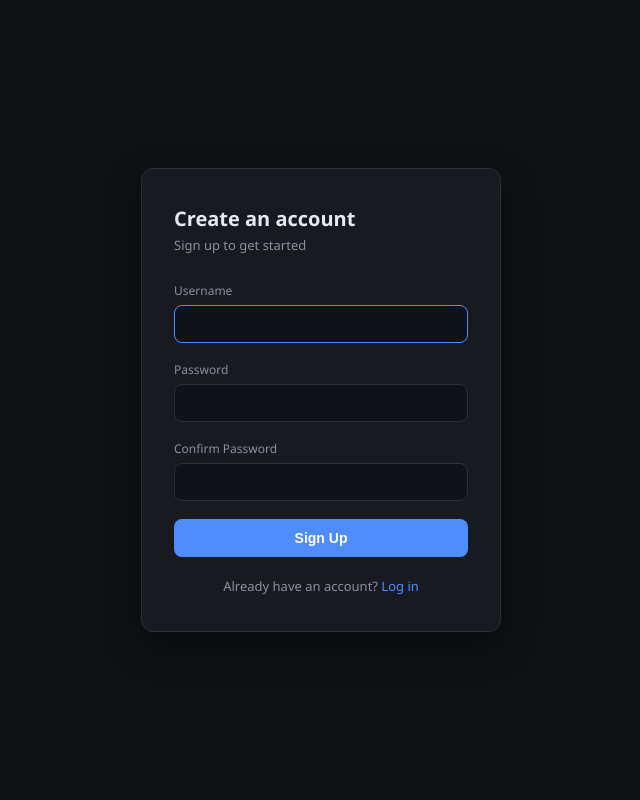
After one commit to jacoblee216/Movie-Tracker, a Django app: page /register/ in a window 1280 px wide. The commit adds this page. Shown: the whole page, without its empty margins (319-959 px from the left). Run offline with Django 5.2, Linux system fonts and the light colour scheme.

Commit message:
login and register working

```diff
--- a/config/urls.py
+++ b/config/urls.py
@@ -20,5 +20,7 @@ from core import views
 
 urlpatterns = [
     path('admin/', admin.site.urls),
-    path("", views.home, name="home")
+    path("", views.home, name="home"),
+    path('login/', views.login_view, name="login"),
+    path('register/', views.register, name="register")
 ]
--- a/core/admin.py
+++ b/core/admin.py
@@ -1,5 +1,5 @@
 from django.contrib import admin
-from .models import Movie, UserProfile
+from .models import Movie, AppUser
 # Register your models here.
 admin.site.register(Movie)
-admin.site.register(UserProfile)
+admin.site.register(AppUser)
--- a/core/templates/home.html
+++ b/core/templates/home.html
@@ -231,10 +231,10 @@
 
   <div class="profile-card">
     <div class="profile-header">
-      <div class="avatar">{{ request.user.username|slice:":1"|upper }}</div>
+      <div class="avatar">{{ username |slice:":1"|upper }}</div>
       <div>
-        <div class="profile-name">{{ request.user.username }}</div>
-        <div class="profile-sub">{{ request.user.email }}</div>
+        <div class="profile-name">{{ username }}</div>
+        <div class="profile-sub">Standard User</div>
       </div>
     </div>
     <div class="stat-row">
--- /dev/null
+++ b/core/templates/register.html
@@ -0,0 +1,167 @@
+<!DOCTYPE html>
+<html lang="en">
+<head>
+  <meta charset="UTF-8">
+  <meta name="viewport" content="width=device-width, initial-scale=1.0">
+  <title>Sign Up</title>
+  <style>
+    :root {
+      --bg: #0f1115;
+      --panel: #171a21;
+      --border: #2a2f3a;
+      --text: #e7e9ee;
+      --muted: #8a90a0;
+      --accent: #4f8dfd;
+      --danger: #e5566d;
+    }
+
+    * { box-sizing: border-box; }
+
+    html, body {
+      margin: 0;
+      height: 100%;
+      background: var(--bg);
+      font-family: "Segoe UI", system-ui, -apple-system, sans-serif;
+      color: var(--text);
+    }
+
+    body {
+      display: flex;
+      align-items: center;
+      justify-content: center;
+      padding: 24px;
+    }
+
+    .card {
+      background: var(--panel);
+      border: 1px solid var(--border);
+      border-radius: 12px;
+      padding: 36px 32px;
+      width: 100%;
+      max-width: 360px;
+      box-shadow: 0 14px 36px rgba(0, 0, 0, 0.45);
+    }
+
+    h1 {
+      font-size: 20px;
+      margin: 0 0 4px;
+    }
+
+    .subtitle {
+      font-size: 13px;
+      color: var(--muted);
+      margin: 0 0 28px;
+    }
+
+    label {
+      display: block;
+      font-size: 12px;
+      color: var(--muted);
+      margin-bottom: 6px;
+    }
+
+    .field {
+      margin-bottom: 18px;
+    }
+
+    input[type="text"],
+    input[type="password"],
+    input[type="email"] {
+      width: 100%;
+      background: #0f1218;
+      border: 1px solid var(--border);
+      border-radius: 8px;
+      padding: 10px 12px;
+      font-size: 14px;
+      color: var(--text);
+      outline: none;
+      transition: border-color 0.15s ease;
+    }
+
+    input[type="text"]:focus,
+    input[type="password"]:focus,
+    input[type="email"]:focus {
+      border-color: var(--accent);
+    }
+
+    .errors {
+      background: rgba(229, 86, 109, 0.1);
+      border: 1px solid var(--danger);
+      color: var(--danger);
+      border-radius: 8px;
+      padding: 10px 12px;
+      font-size: 12px;
+      margin-bottom: 18px;
+    }
+
+    button {
+      width: 100%;
+      background: var(--accent);
+      color: white;
+      border: none;
+      border-radius: 8px;
+      padding: 11px 0;
+      font-size: 14px;
+      font-weight: 600;
+      cursor: pointer;
+      transition: opacity 0.15s ease;
+    }
+
+    button:hover {
+      opacity: 0.88;
+    }
+
+    .footer-link {
+      text-align: center;
+      margin-top: 20px;
+      font-size: 13px;
+      color: var(--muted);
+    }
+
+    .footer-link a {
+      color: var(--accent);
+      text-decoration: none;
+    }
+
+    .footer-link a:hover {
+      text-decoration: underline;
+    }
+  </style>
+</head>
+<body>
+  <div class="card">
+    <h1>Create an account</h1>
+    <p class="subtitle">Sign up to get started</p>
+
+    {% if error %}
+    <div class="errors">
+      {{error}}
+    </div>
+    {% endif %}
+
+
+    <form method="POST">
+      {% csrf_token %}
+      <div class="field">
+        <label for="id_username">Username</label>
+        <input type="text" name="username" id="id_username" autofocus>
+      </div>
+      <div class="field">
+        <label for="id_password1">Password</label>
+        <input type="password" name="password1" id="id_password1">
+      </div>
+      <div class="field">
+        <label for="id_password2">Confirm Password</label>
+        <input type="password" name="password2" id="id_password2">
+      </div>
+      <button type="submit">Sign Up</button>
+    </form>
+
+
+    <div class="footer-link">
+      Already have an account? <a href="{% url 'login' %}">Log in</a>
+    </div>
+
+  </div>
+</body>
+</html>
--- /dev/null
+++ b/core/utils.py
@@ -0,0 +1,3 @@
+from .models import AppUser
+
+def assign_tags()
--- a/core/views.py
+++ b/core/views.py
@@ -1,43 +1,96 @@
 from django.shortcuts import render, redirect
 from django.contrib.auth.decorators import login_required
-from .models import Movie, UserProfile
+from .models import Movie, AppUser
+
+"""
+
+GOAL OF PROJECT:
+Create an app that prompts users for taste in movies
+Calculate their taste and display movies based on taste
+Create example user records to create an average user's taste
 
 
+Potential features and additions:
+Integrate a movie api to fetch data on movies
+Create visual graph to display average movie taste and compare it to user
+
+"""
+
 def home(request):
+    user_id = request.session.get("app_user_id")
+    if not user_id:
+        return redirect("login")
+    user = AppUser.objects.get(id=user_id)
     if request.method == "POST":
-        profile, created = UserProfile.objects.get_or_create(user=request.user)
         action = request.POST.get("action")
         movie_id = request.POST.get("movie_id")
         if action == "add":
             movie = Movie.objects.filter(id=movie_id).first()
             if (movie):
-                profile.movie_list.add(movie)
+                user.movie_list.add(movie)
             return redirect("home")
         elif action == "remove":
-            movie = profile.movie_list.get(id=movie_id)
-            profile.movie_list.remove(movie_id)
+            movie = user.movie_list.get(id=movie_id)
+            user.movie_list.remove(movie_id)
             return redirect("home")
 
     movies = Movie.objects.all()
-    profile, created = UserProfile.objects.get_or_create(user=request.user)
-    movie_list = profile.movie_list.all()
+    movie_list = user.movie_list.all()
     unadded_list = []
 
-    for movie in movies:
+    for movie in movies: # iterates through user-liked movies and adds only unliked movies to the master list
         if movie not in movie_list:
             unadded_list.append(movie)
 
-    favorite_genres = genre_handler(movies, profile)
+    favorite_genres = genre_handler(user)
 
-    context = {
+    context = { # passes these variables to html file
         "unadded_movies": unadded_list,
         "movie_list": movie_list,
         "favorite_genres": favorite_genres,
+        "username": user.username,
     }
     return render(request, "home.html", context)
+def login_view(request):
+    if request.method == "POST":
+        username = request.POST.get("username")
+        password = request.POST.get("password")
+        user = AppUser.objects.filter(username=username).first()
+        if not user: # case: username not found
+            error = f"User not found with username \"{username}\""
+            return render(request, "login.html", {"error": error})
 
-def genre_handler(movies, profile):
-    movie_list = profile.movie_list.all()
+        if not user.check_password(password): # case: password is incorrect for that user
+            error = f"Incorrect password for \"{username}\""
+            return render(request, "login.html", {"error": error})
+
+        request.session["app_user_id"] = user.id
+        return redirect("home")
+    return render(request, "login.html")
+def register(request):
+    print("METHOD: ", request.method)
+    if request.method == "POST":
+        username = request.POST.get("username")
+        first_password = request.POST.get("password1")  # password1 is first password, password2 is confirm password
+        confirmed_password = request.POST.get("password2")
+        if not username or not first_password or not confirmed_password: # case: empty text field
+            return render(request, "register.html", {"error": "Error: Empty Field"})
+
+        if AppUser.objects.filter(username=username).exists(): # case: username is taken
+            return render(request, "register.html", {"error": f"Username \"{username}\" is already taken"})
+
+        if (first_password != confirmed_password): # case: passwords do not match
+            return render(request, "register.html", {"error": "Passwords do not match"})
+
+        user = AppUser(username=username)
+        user.set_password(first_password)
+        user.save()
+        request.session["app_user_id"] = user.id
+        return redirect("home")
+
+    return render(request, "register.html")
+def genre_handler(user):
+    movie_list = user.movie_list.all()
 
     favorite_genres = []
     genre_counter = {}
```
Also changed, not shown: core/models.py (+12 -2 lines), core/templates/login.html (added, +159 -0 lines), core/migrations/0002_appuser.py (added), core/migrations/0003_appuser_movie_list_delete_userprofile.py (added), db.sqlite3.
